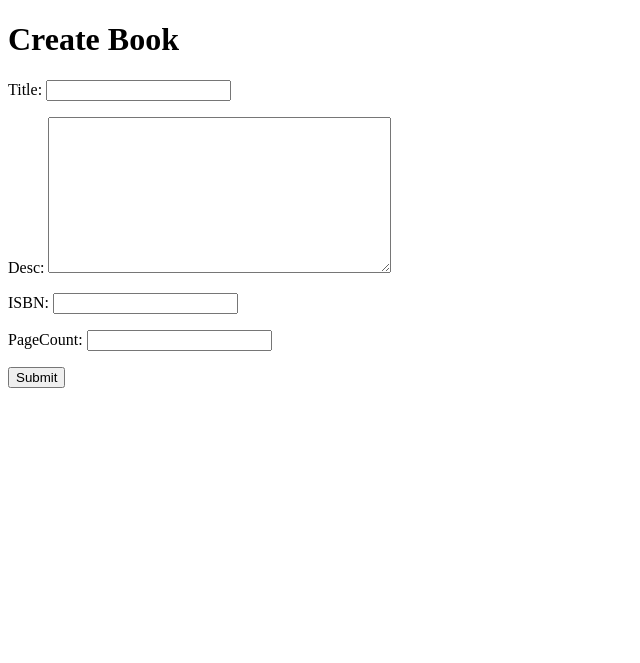
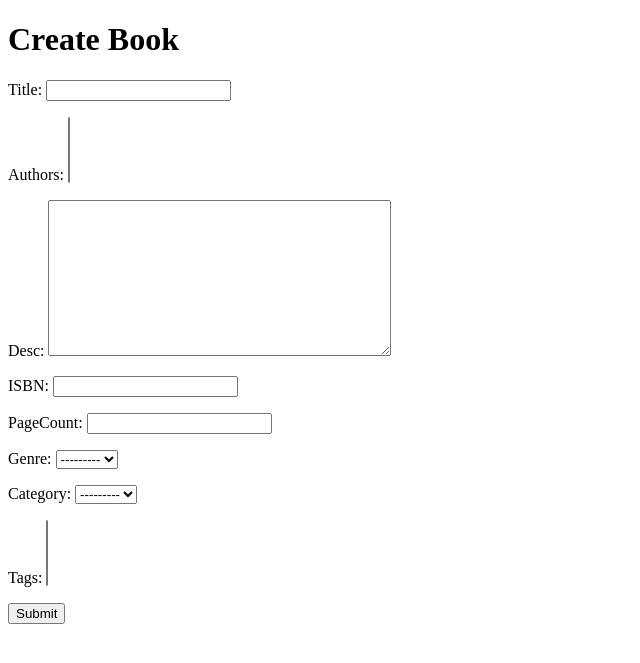
Before and after one commit to akzy1991/django-demo, a Django app: page /books/create/ in a window 1280 px wide. Shown: the top 663 px of the page, without its empty margins (0-640 px from the left). Run offline with Django 3.2, Linux system fonts and the light colour scheme; data that the repository does not hold is empty.

Commit message:
added relationships

```diff
--- a/BookReviewsProject/urls.py
+++ b/BookReviewsProject/urls.py
@@ -29,9 +29,11 @@ urlpatterns = [
     path('books/delete/<book_id>/', books.views.delete_book,
          name='delete_book_route'),
     path('books/authors/all/', books.views.show_authors),
+    path('books/author/create/', books.views.create_author),
     path('books/authors/update/<author_id>/', books.views.edit_author,
          name='update_author_route'),
-    path('books/author/create/', books.views.create_author),
+    path('books/authors/delete/<author_id>/', books.views.delete_author,
+         name='delete_author_route'),
     path('reviews/', reviews.views.index),
     path('forum/', forum.views.forum_home)
 ]
--- a/books/admin.py
+++ b/books/admin.py
@@ -1,6 +1,9 @@
 from django.contrib import admin
-from .models import Book, Author
+from .models import Book, Author, Genre, Category, Tag
 
 # Register your models here.
 admin.site.register(Book)
 admin.site.register(Author)
+admin.site.register(Genre)
+admin.site.register(Category)
+admin.site.register(Tag)
--- a/books/forms.py
+++ b/books/forms.py
@@ -5,7 +5,8 @@ from .models import Book, Author
 class BookForm(forms.ModelForm):
     class Meta:
         model = Book
-        fields = ('title', 'desc', 'ISBN', 'pageCount')
+        fields = ('title', 'authors', 'desc', 'ISBN', 'pageCount', 'genre',
+                  'category', 'tags')
 
 
 class AuthorForm(forms.ModelForm):
--- a/books/models.py
+++ b/books/models.py
@@ -1,13 +1,23 @@
 from django.db import models
 
+
 # Create your models here.
+class Tag(models.Model):
+    title = models.CharField(blank=False, max_length=255)
+
+    def __str__(self):
+        return self.title
 
 
-class Book(models.Model):
+class Genre(models.Model):
     title = models.CharField(blank=False, max_length=255)
-    ISBN = models.CharField(blank=False, max_length=255)
-    desc = models.TextField(blank=False)
-    pageCount = models.IntegerField(blank=False)
+
+    def __str__(self):
+        return self.title
+
+
+class Category(models.Model):
+    title = models.CharField(blank=False, max_length=255)
 
     def __str__(self):
         return self.title
@@ -20,3 +30,19 @@ class Author(models.Model):
 
     def __str__(self):
         return self.first_name + " " + self.last_name
+
+
+class Book(models.Model):
+    title = models.CharField(blank=False, max_length=255)
+    ISBN = models.CharField(blank=False, max_length=255)
+    desc = models.TextField(blank=False)
+    pageCount = models.IntegerField(blank=False)
+
+    # relationships
+    genre = models.ForeignKey(Genre, on_delete=models.CASCADE)
+    category = models.ForeignKey(Category, on_delete=models.CASCADE)
+    tags = models.ManyToManyField(Tag)
+    authors = models.ManyToManyField(Author)
+
+    def __str__(self):
+        return self.title
--- a/books/templates/books/all_authors.template.html
+++ b/books/templates/books/all_authors.template.html
@@ -12,6 +12,7 @@
             <li>
             {{a.first_name}} {{a.last_name}}
             <a href="{% url 'update_author_route' author_id=a.id %}">Edit</a>
+            <a href="{% url 'delete_author_route' author_id=a.id %}">Delete</a>
             </li>
         {% endfor %}
     </ul>
--- a/books/views.py
+++ b/books/views.py
@@ -84,3 +84,13 @@ def edit_author(request, author_id):
     return render(request, 'books/edit_author.template.html', {
         'form': form
     })
+
+
+def delete_author(request, author_id):
+    author = get_object_or_404(Author, pk=author_id)
+    if request.method == "POST":
+        author.delete()
+        return redirect(reverse(show_authors))
+    return render(request, 'books/delete_author.template.html', {
+        'author': author
+    })
```
Also changed, not shown: books/templates/books/delete_author.template.html (added, +17 -0 lines), books/migrations/0003_genre.py (added), books/migrations/0004_book_genre.py (added), books/migrations/0005_auto_20200722_1131.py (added), books/migrations/0006_auto_20200722_1201.py (added), books/migrations/0007_book_author.py (added), books/migrations/0008_auto_20200722_1205.py (added).
